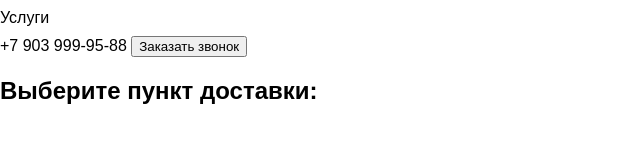
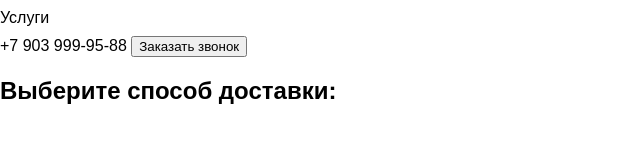
Before and after one commit to atorbina/special-app, a plain HTML site: page index.html in a window 1280 px wide. Shown: the whole page, without its empty margins (0-640 px from the left). Drawn offline with Linux system fonts and the light colour scheme.

```diff
--- a/index.html
+++ b/index.html
@@ -18,7 +18,7 @@
             <a href="tel:+79039784561">+7 903 999-95-88</a>
             <button>Заказать звонок</button>
         </div>
-        <h2>Выберите пункт доставки:</h2>
+        <h2>Выберите способ доставки:</h2>
     </header>
 </body>
 </html>
```
